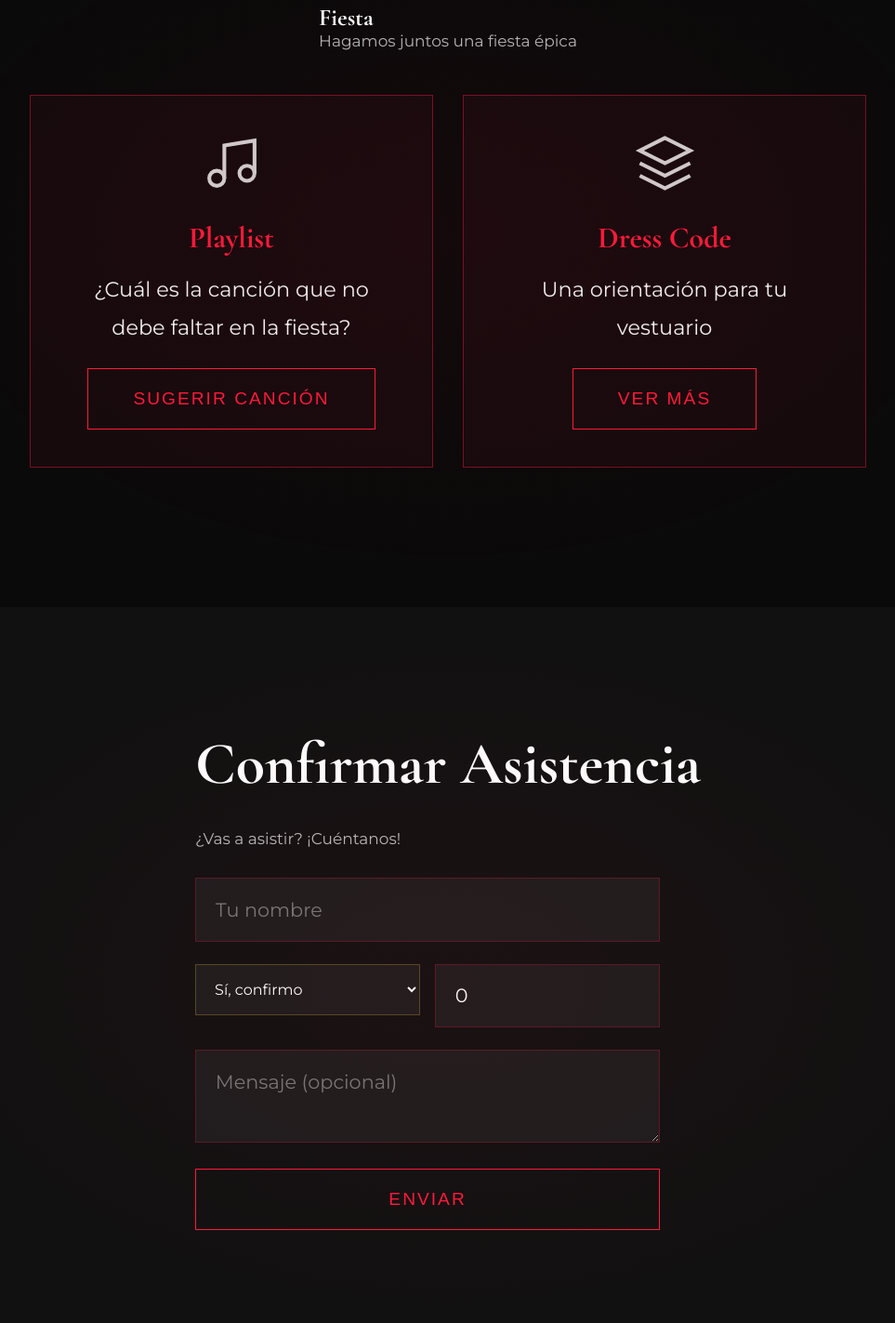
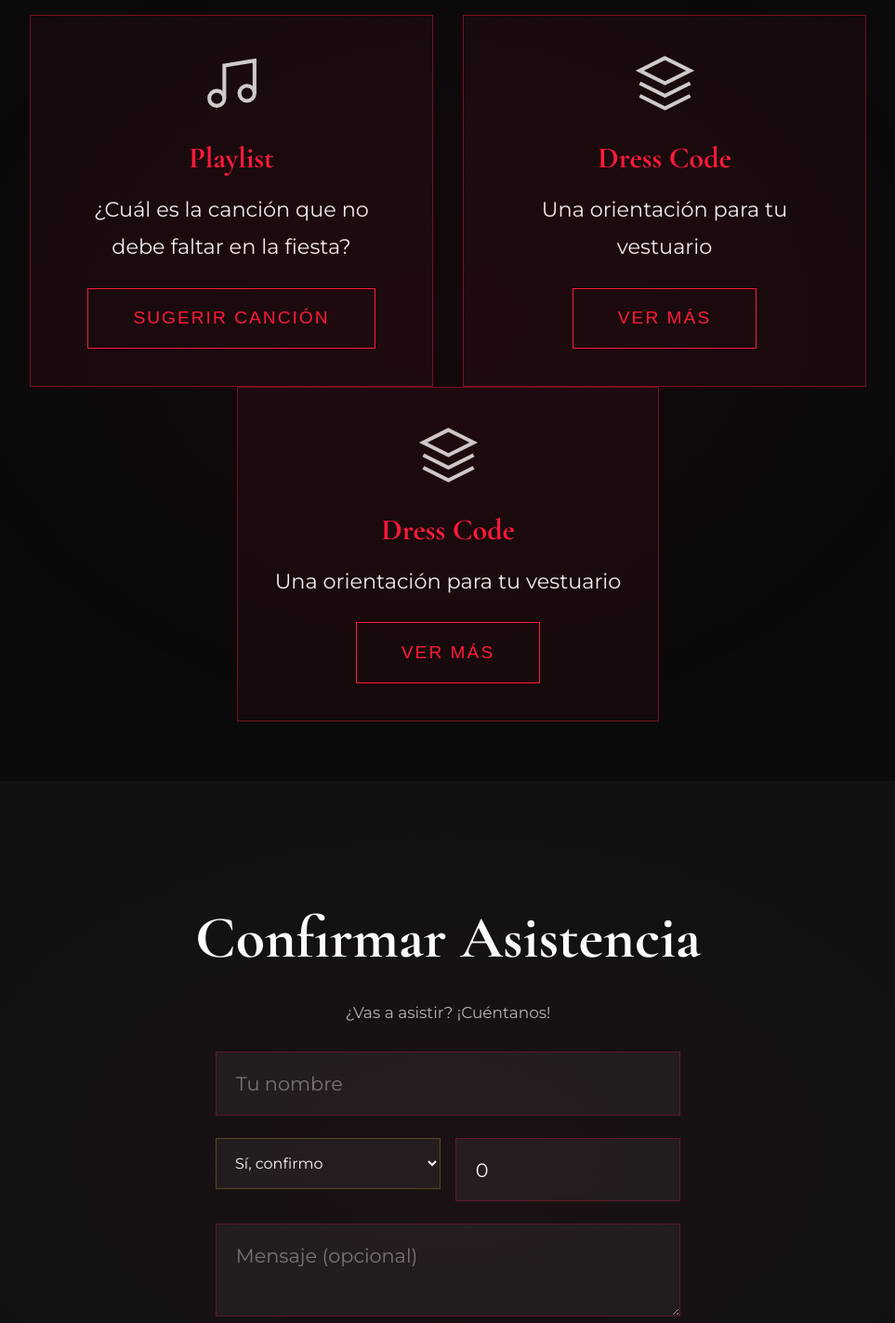
Before and after one commit to abrahammontes/CamilaXV, a plain HTML site: page public/index.html in a window 1280 px wide. Shown: the part 6307-7730 px from the top of the page at 93% size, without its empty margins (158-1121 px from the left). Drawn offline with nearby package versions, Linux system fonts and the light colour scheme.

Commit message:
Centrar todos los textos del sitio

```diff
--- a/public/css/styles.css
+++ b/public/css/styles.css
@@ -553,6 +553,8 @@ h1, h2, h3 {
 .rsvp-form {
     max-width: 500px;
     width: 100%;
+    margin: 0 auto;
+    text-align: center;
 }
 
 .form-group {
@@ -597,6 +599,7 @@ h1, h2, h3 {
     background: rgba(17, 17, 17, 0.7);
     min-height: auto;
     padding: 3rem 2rem;
+    text-align: center;
 }
 
 .footer-hashtag {
--- a/public/index.html
+++ b/public/index.html
@@ -116,7 +116,7 @@
     </div>
 
     <div id="gallery" class="section">
-        <div class="gallery-header fade-in">
+        <div class="gallery-header fade-in" style="text-align: center;">
             <h2 class="section-title">Galería</h2>
             <p style="opacity: 0.7; margin-bottom: 1rem;">Un recorrido de estos 15 años</p>
             <div class="decorative-line"></div>
@@ -183,7 +183,7 @@
             <p style="opacity: 0.7;">Hagamos juntos una fiesta épica</p>
         </div>
         <div class="party-grid fade-in">
-            <div class="party-card red-border">
+            <div class="party-card red-border" style="text-align: center;">
                 <svg class="party-icon" viewBox="0 0 24 24" fill="none" stroke="currentColor" stroke-width="1.5">
                     <path d="M9 18V5l12-2v13"/>
                     <circle cx="6" cy="18" r="3"/>
@@ -193,6 +193,17 @@
                 <p class="party-card-text">¿Cuál es la canción que no debe faltar en la fiesta?</p>
                 <button class="btn btn-red" style="margin-top: 1.5rem;" onclick="openModal('song')">Sugerir Canción</button>
             </div>
+            <div class="party-card red-border" style="text-align: center;">
+                <svg class="party-icon" viewBox="0 0 24 24" fill="none" stroke="currentColor" stroke-width="1.5">
+                    <path d="M12 2L2 7l10 5 10-5z"/>
+                    <path d="M2 17l10 5 10-5"/>
+                    <path d="M2 12l10 5 10-5"/>
+                </svg>
+                <h3 class="party-card-title">Dress Code</h3>
+                <p class="party-card-text">Una orientación para tu vestuario</p>
+                <button class="btn btn-red" style="margin-top: 1.5rem;" onclick="openModal('dresscode')">Ver más</button>
+            </div>
+        </div>
             <div class="party-card red-border">
                 <svg class="party-icon" viewBox="0 0 24 24" fill="none" stroke="currentColor" stroke-width="1.5">
                     <path d="M12 2L2 7l10 5 10-5-10-5z"/>
@@ -207,10 +218,10 @@
     </div>
 
     <div id="rsvp" class="section" style="background: var(--dark);">
-        <div class="fade-in">
+        <div class="fade-in" style="text-align: center;">
             <h2 class="section-title">Confirmar Asistencia</h2>
             <p style="opacity: 0.7; margin-bottom: 2rem;">¿Vas a asistir? ¡Cuéntanos!</p>
-            <form class="rsvp-form" onsubmit="handleRSVP(event)">
+            <form class="rsvp-form" onsubmit="handleRSVP(event)" style="margin: 0 auto;">
                 <div class="form-group">
                     <input type="text" id="rsvp-name" placeholder="Tu nombre" required>
                 </div>
```
